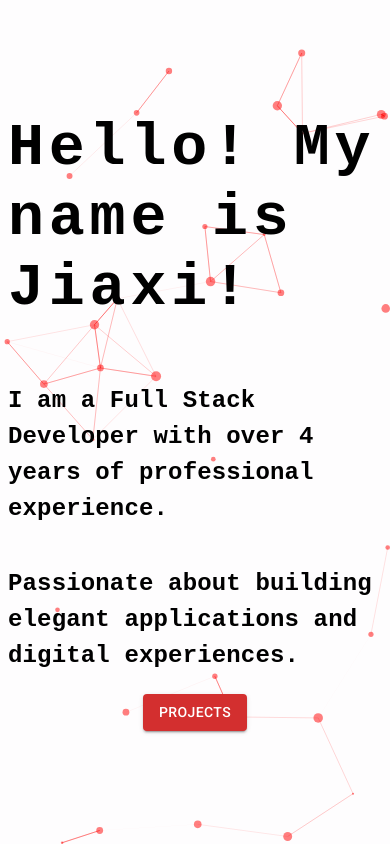
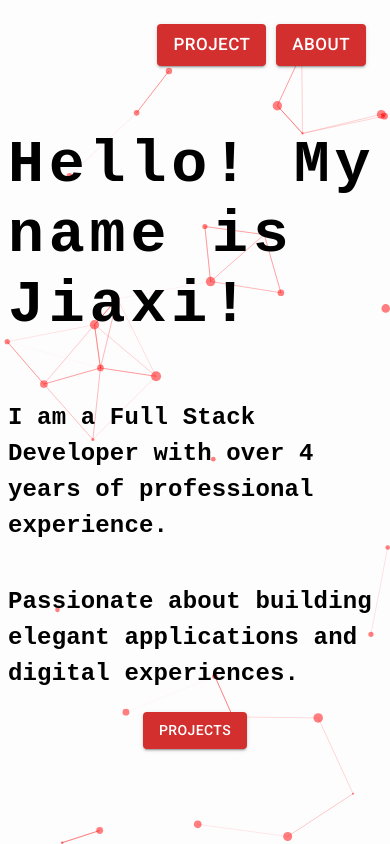
Before and after one commit to Jiaxi-Wu-Dev/portfolio-project, a React (Vite) app: page / in a window 390 px wide. Built offline with nearby package versions, Linux system fonts and the light colour scheme; a web font is replaced by a local one.

Commit message:
changing projects & about to appear when display screen is a phone

```diff
--- a/src/components/Homepage/Appbar/NavBar.tsx
+++ b/src/components/Homepage/Appbar/NavBar.tsx
@@ -36,7 +36,7 @@
             </Typography>
           </div>
           <div>
-            <Box sx={{ flexGrow: 1, display: { xs: "none", md: "flex" } }}>
+            <Box sx={{ flexGrow: 1, display: { xs: "flex", md: "flex" } }}>
               <Link to="/projects" className="list">
                 <Button
                   sx={{
```
